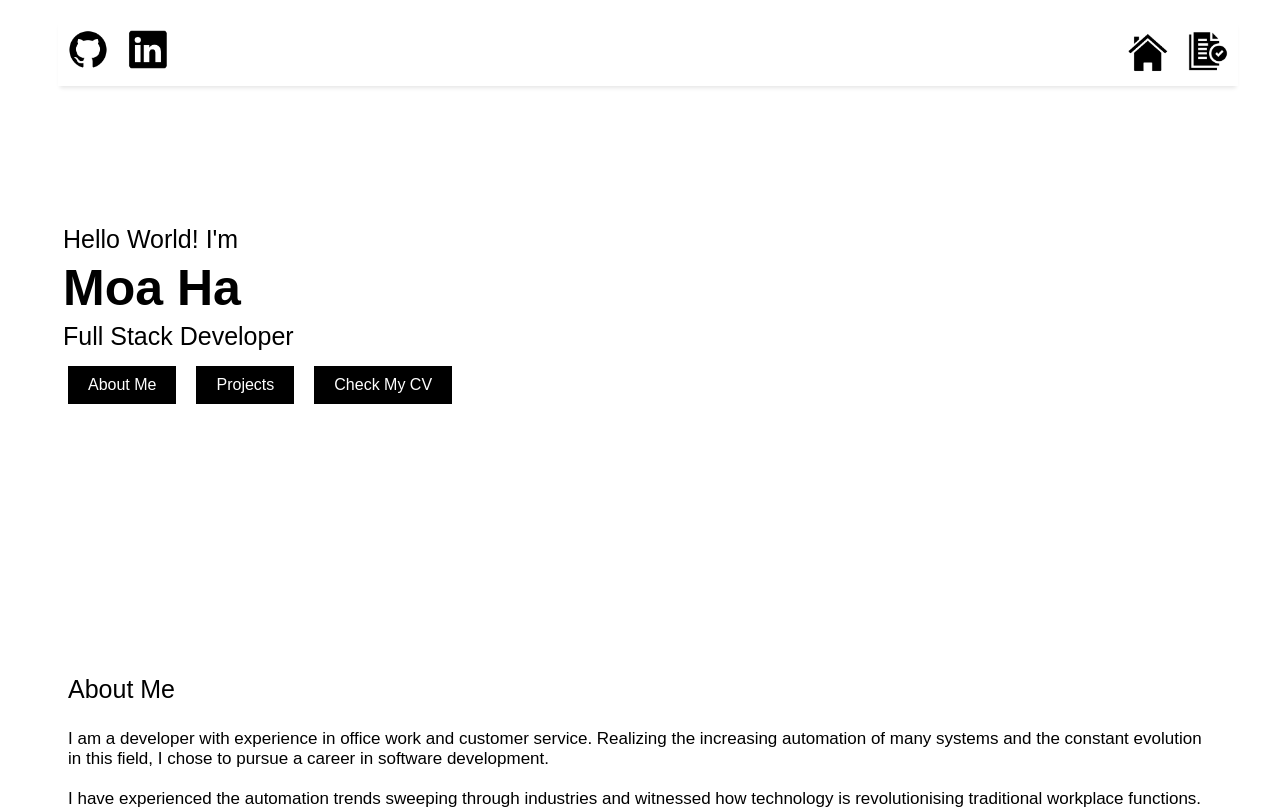
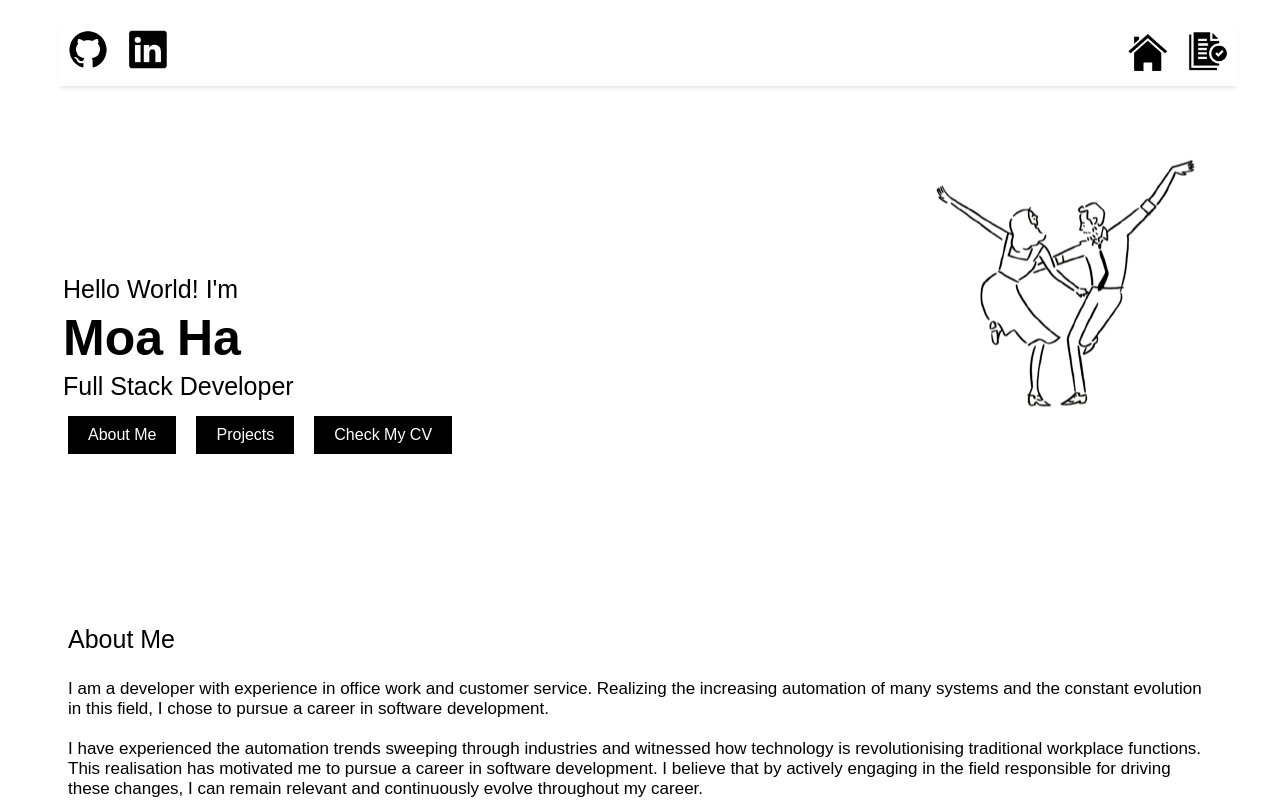
Before and after one commit to moa-ha/moa-ha.github.io, a React (Vite) app: page / in a window 1280 px wide. Shown: the top 809 px of the page. Built offline with nearby package versions, Linux system fonts and the light colour scheme; the HTML template or start-up script is replaced by a standard one.

Commit message:
add home backgounr image

```diff
--- a/src/Home.tsx
+++ b/src/Home.tsx
@@ -1,7 +1,6 @@
 function Home() {
   return (
     <div className="container">
-      <div id="home">
       <div className="home">
         <p className="small-gap">Hello World! I'm </p>
         <h1 className="small-gap">Moa Ha</h1>
@@ -23,7 +22,6 @@ function Home() {
         </a>
       </div>
     </div>
-    </div>
   )
 }
 
--- a/src/style/main.css
+++ b/src/style/main.css
@@ -33,10 +33,13 @@
 /* Home */
 
 .home {
-  padding-top: 200px;
-  padding-left: ;
+  padding-top: 250px;
   font-size: 25px;
-  height: 400px;
+  height: 300px;
+  background-image: url('../image/background.png');
+  background-position: right center;
+  /* background-attachment: fixed; 이미지가 스크롤에 따라 움직이지 않습니다. */
+  background-repeat: no-repeat;
 }
 .small-gap {
   margin: 5px;
```
Also changed, not shown: src/image/background.png (added). Lines whose indentation alone changed are shown as unchanged.
